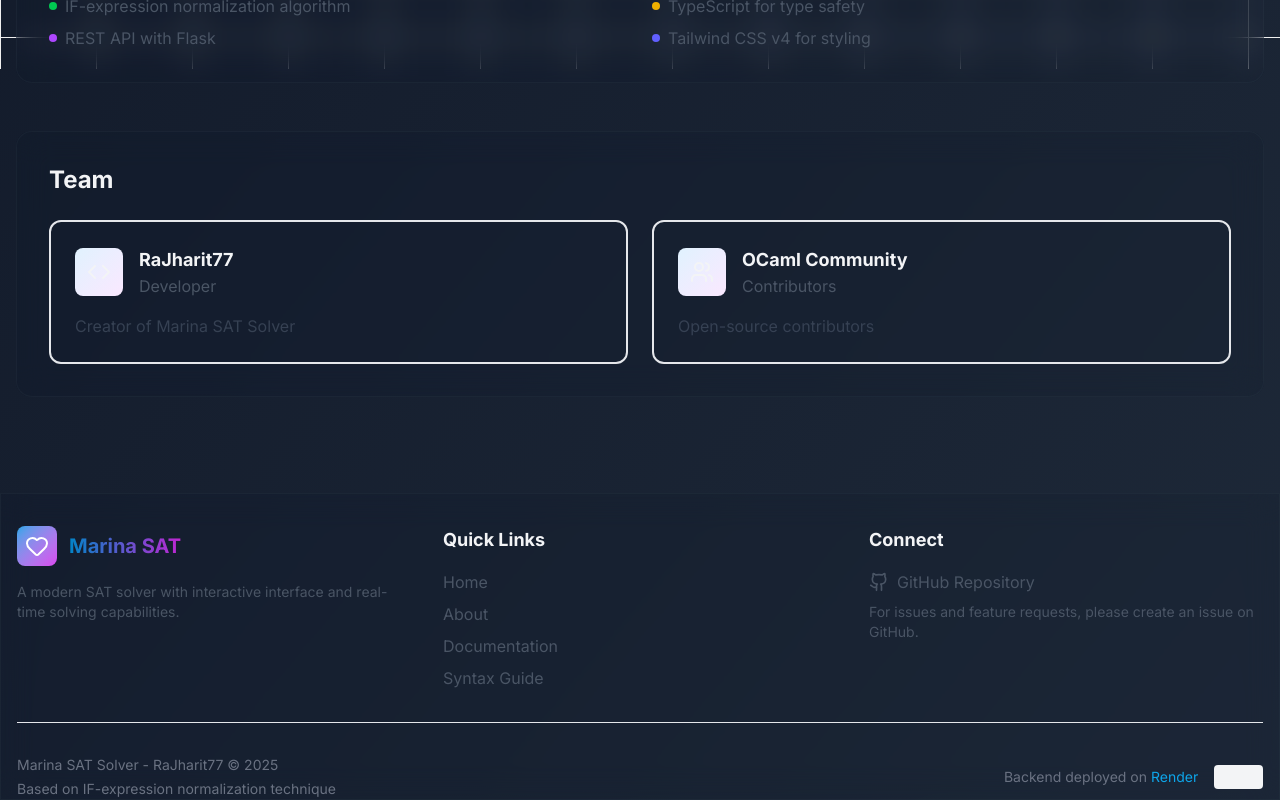
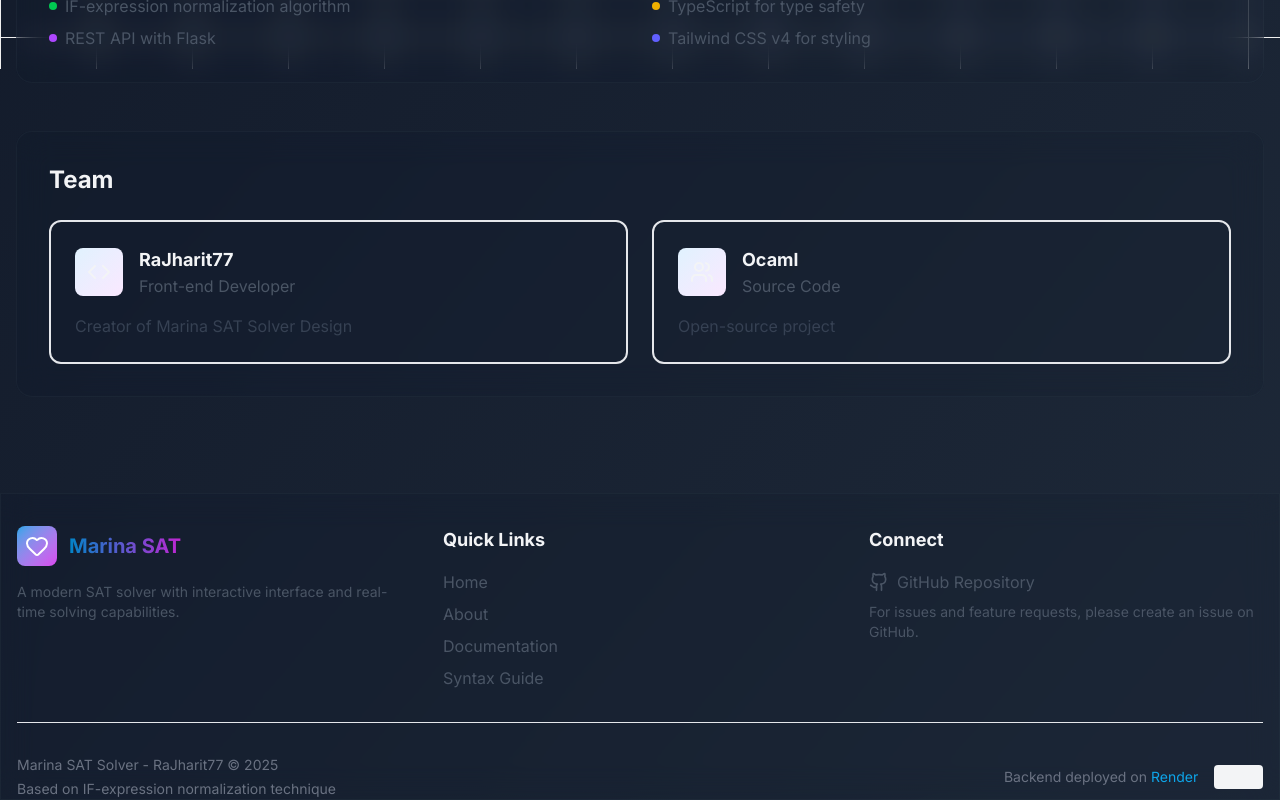
Before and after one commit to RaJharit77/marina-ui, a Next.js app: page /about in a window 1280 px wide. Shown: the part 731-1531 px from the top of the page. Built offline with nearby package versions, Linux system fonts and the light colour scheme.

Commit message:
chore: Update About page

```diff
--- a/app/about/page.tsx
+++ b/app/about/page.tsx
@@ -7,14 +7,14 @@
     const team = [
         {
             name: 'RaJharit77',
-            role: 'Developer',
-            description: 'Creator of Marina SAT Solver',
+            role: 'Front-end Developer',
+            description: 'Creator of Marina SAT Solver Design',
             icon: <Code className="h-6 w-6" />
         },
         {
-            name: 'OCaml Community',
-            role: 'Contributors',
-            description: 'Open-source contributors',
+            name: 'Ocaml',
+            role: 'Source Code',
+            description: 'Open-source project',
             icon: <Users className="h-6 w-6" />
         }
     ]
```
